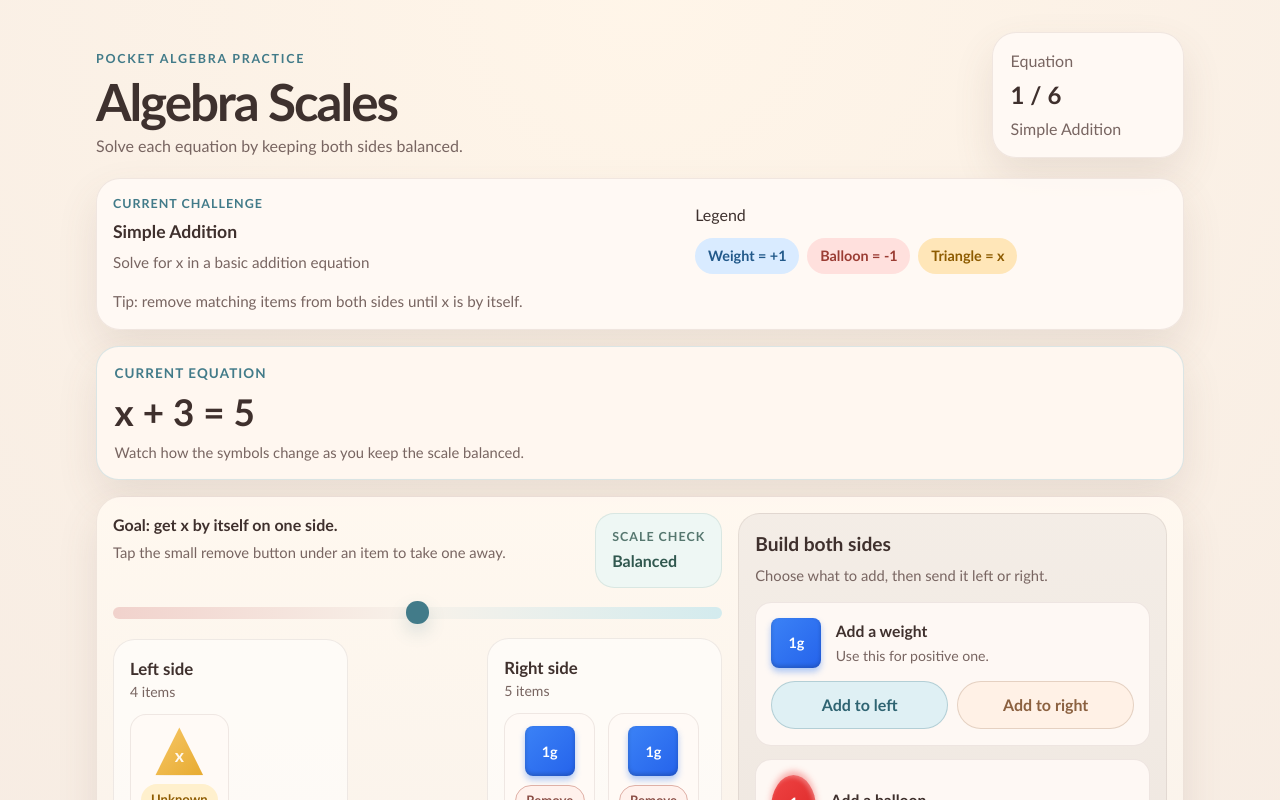
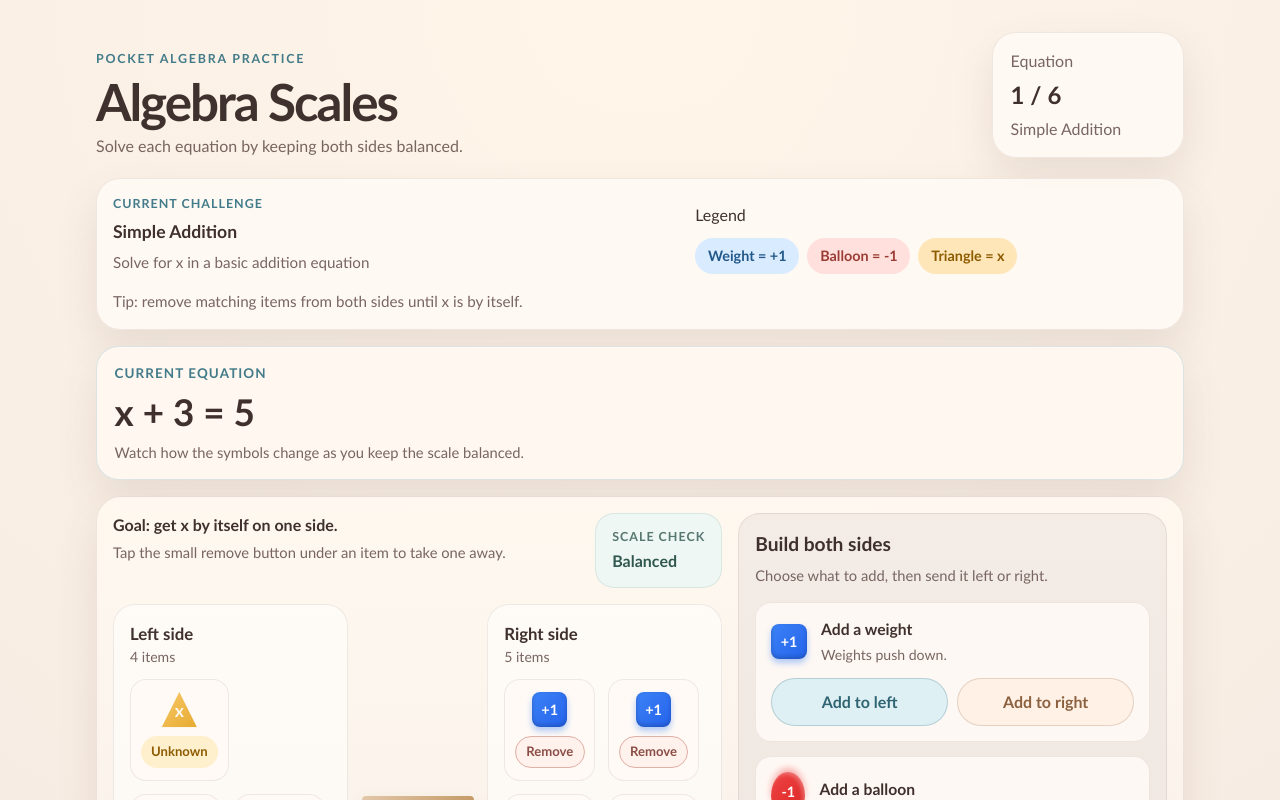
Before and after one commit to edwiny/algebra_scales, a React (Vite) app: page / in a window 1280 px wide. Shown: the top 800 px of the page. Built offline with nearby package versions, Linux system fonts and the light colour scheme.

Commit message:
equation comparison display and weight cosmetics

```diff
--- a/src/App.jsx
+++ b/src/App.jsx
@@ -97,7 +97,7 @@ function App() {
           </p>
         </section>
 
-        <EquationDisplay equationState={equationState} />
+        <EquationDisplay equationState={equationState} solution={activeEquation.solution} />
 
         <Workspace
           equationState={equationState}
--- a/src/components/Balloon.css
+++ b/src/components/Balloon.css
@@ -19,8 +19,8 @@
 }
 
 .balloon-body {
-  width: 45px;
-  height: 55px;
+  width: 2.1rem;
+  height: 2.5rem;
   background: linear-gradient(135deg, #ef4444 0%, #dc2626 100%);
   border-radius: 50% 50% 50% 50% / 60% 60% 40% 40%;
   display: flex;
--- a/src/components/Balloon.jsx
+++ b/src/components/Balloon.jsx
@@ -23,7 +23,7 @@ function Balloon({ value = -1, draggable = false, onDragStart, onDragEnd, id })
       onDragEnd={handleDragEnd}
     >
       <div className="balloon-body">
-        <span className="balloon-value">1</span>
+        <span className="balloon-value">-1</span>
       </div>
       <div className="balloon-string" />
     </div>
--- a/src/components/ControlPanel.jsx
+++ b/src/components/ControlPanel.jsx
@@ -19,13 +19,13 @@ function ControlPanel({ setEquationState }) {
     {
       key: 'weight',
       title: 'Add a weight',
-      description: 'Use this for positive one.',
+      description: 'Weights push down.',
       preview: <Weight />,
     },
     {
       key: 'balloon',
       title: 'Add a balloon',
-      description: 'Use this for negative one.',
+      description: 'Balloons pull upwards.',
       preview: <Balloon />,
     },
   ]
--- a/src/components/EquationDisplay.jsx
+++ b/src/components/EquationDisplay.jsx
@@ -1,8 +1,11 @@
 import { stateToEquation } from '../utils/algebraParser'
+import { calculateBalance } from '../utils/balanceLogic'
 import './EquationDisplay.css'
 
-function EquationDisplay({ equationState }) {
-  const equation = stateToEquation(equationState)
+function EquationDisplay({ equationState, solution = null }) {
+  const balance = calculateBalance(equationState.leftSide, equationState.rightSide, solution)
+  const comparisonOperator = balance === 0 ? '=' : balance > 0 ? '<' : '>'
+  const equation = stateToEquation(equationState, comparisonOperator)
 
   return (
     <section className="equation-display" aria-label="Current algebra equation">
--- a/src/components/Scale.css
+++ b/src/components/Scale.css
@@ -38,29 +38,8 @@
   opacity: 0.8;
 }
 
-.beam-meter {
-  padding: 0.2rem 0;
-}
 
-.beam-meter-track {
-  position: relative;
-  height: 0.75rem;
-  border-radius: 999px;
-  background: linear-gradient(90deg, #f1d2cc 0%, #f8f2ea 50%, #d3ebee 100%);
-}
 
-.beam-meter-indicator {
-  position: absolute;
-  top: -0.35rem;
-  left: 50%;
-  width: 1.4rem;
-  height: 1.4rem;
-  margin-left: -0.7rem;
-  border-radius: 50%;
-  background: var(--accent-strong);
-  box-shadow: 0 8px 18px rgba(66, 123, 137, 0.2);
-  transition: transform 0.25s ease;
-}
 
 .scale-sides {
   display: grid;
@@ -177,8 +156,8 @@
 }
 
 .unknown-triangle {
-  width: 3rem;
-  height: 3rem;
+  width: 2.2rem;
+  height: 2.2rem;
   position: relative;
   display: flex;
   align-items: center;
@@ -190,7 +169,7 @@
 
 .unknown-triangle span {
   position: absolute;
-  bottom: 0.35rem;
+  bottom: 0.15rem;
   font-size: 1.1rem;
   font-weight: 700;
   color: #fff8ed;
--- a/src/components/Scale.jsx
+++ b/src/components/Scale.jsx
@@ -5,7 +5,6 @@ import './Scale.css'
 
 function Scale({ leftSide, rightSide, setEquationState, solution }) {
   const balance = calculateBalance(leftSide, rightSide, solution)
-  const balanceTilt = Math.max(-100, Math.min(100, balance * 20))
 
   const handleRemove = (side, indexToRemove) => {
     setEquationState((prev) => ({
@@ -58,12 +57,6 @@ function Scale({ leftSide, rightSide, setEquationState, solution }) {
         <div className="balance-status" aria-live="polite">
           <span className="balance-status-label">Scale check</span>
           <strong>{balanceMessage}</strong>
-        </div>
-      </div>
-
-      <div className="beam-meter" aria-hidden="true">
-        <div className="beam-meter-track">
-          <div className="beam-meter-indicator" style={{ transform: `translateX(${balanceTilt}%)` }} />
         </div>
       </div>
 
--- a/src/components/Weight.css
+++ b/src/components/Weight.css
@@ -19,8 +19,8 @@
 }
 
 .weight-body {
-  width: 50px;
-  height: 50px;
+  width: 2.2rem;
+  height: 2.2rem;
   background: linear-gradient(135deg, #3b82f6 0%, #2563eb 100%);
   border-radius: 8px;
   display: flex;
--- a/src/components/Weight.jsx
+++ b/src/components/Weight.jsx
@@ -17,13 +17,13 @@ function Weight({ value = 1, draggable = false, onDragStart, onDragEnd, id }) {
   return (
     <div
       className={`weight ${draggable ? 'draggable' : ''}`}
-      title="Weight: 1g"
+      title="Weight: +1"
       draggable={draggable}
       onDragStart={handleDragStart}
       onDragEnd={handleDragEnd}
     >
       <div className="weight-body">
-        <span className="weight-value">1g</span>
+        <span className="weight-value">+1</span>
       </div>
     </div>
   )
--- a/src/utils/algebraParser.js
+++ b/src/utils/algebraParser.js
@@ -73,9 +73,10 @@ function sideToExpression(items) {
 /**
  * Convert equation state to algebraic equation string
  * @param {Object} equationState - State with leftSide and rightSide arrays
+ * @param {string} comparisonOperator - Comparison operator (=, <, >)
  * @returns {string} Equation string
  */
-export function stateToEquation(equationState) {
+export function stateToEquation(equationState, comparisonOperator = '=') {
   const leftExpr = sideToExpression(equationState.leftSide)
   const rightExpr = sideToExpression(equationState.rightSide)
 
@@ -83,7 +84,9 @@ export function stateToEquation(equationState) {
     return ''
   }
 
-  return `${leftExpr} = ${rightExpr}`
+  const safeOperator = ['=', '<', '>'].includes(comparisonOperator) ? comparisonOperator : '='
+
+  return `${leftExpr} ${safeOperator} ${rightExpr}`
 }
 
 /**
```
